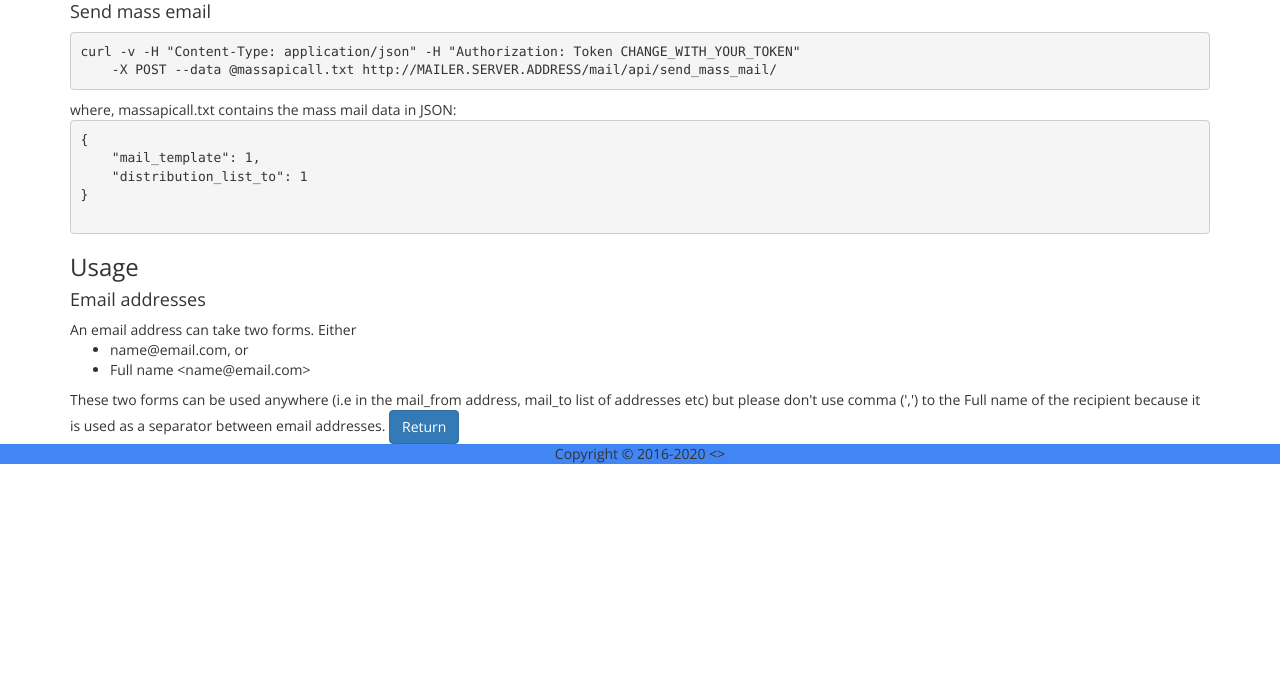
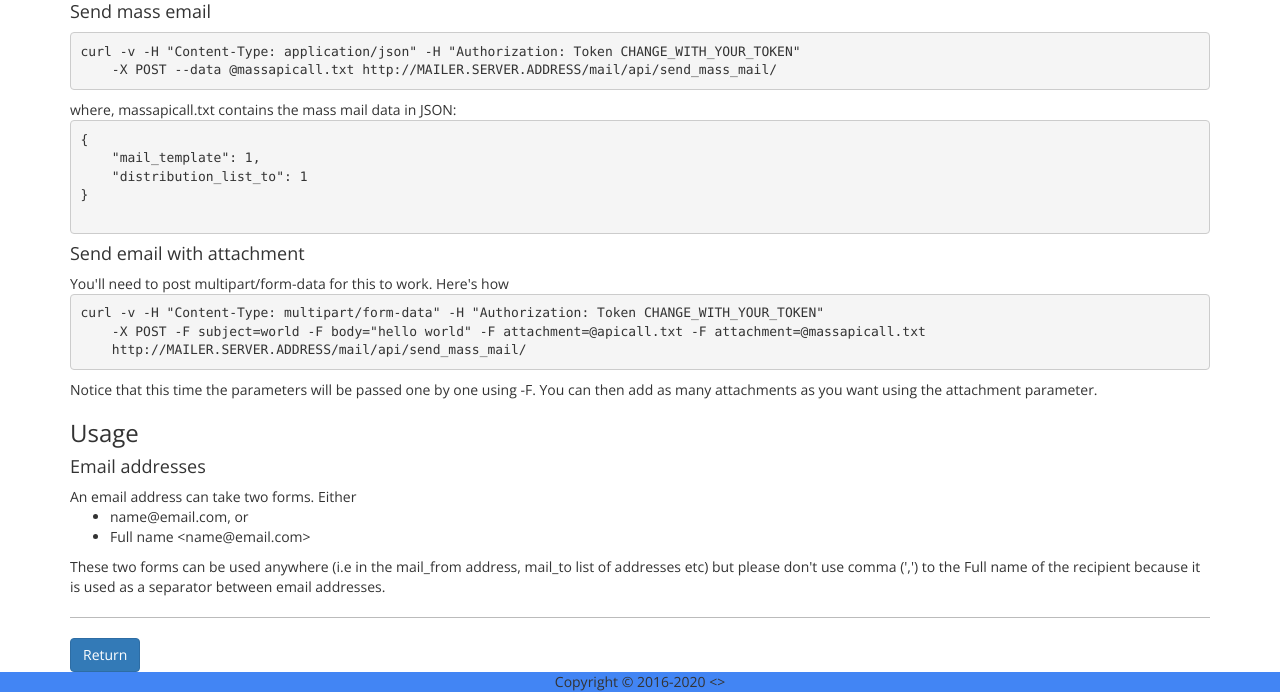
Before and after one commit to spapas/mailer_server, a Django app: page /help/ in a window 1280 px wide. Shown: the part 508-1200 px from the top of the page. Before the commit the page ends 972 px from the top, so only its background shows below. Run offline with Django 3.2, Linux system fonts and the light colour scheme; parts of the project's set-up code (start-up, migrations or seed data) failed here and were passed over; some libraries are stand-ins or nearby versions.

Commit message:
Improve docs

```diff
--- a/templates/help.html
+++ b/templates/help.html
@@ -35,6 +35,18 @@ where, massapicall.txt contains the mass mail data in JSON:
 </pre>
 
 
+<h4>Send email with attachment</h4>
+You'll need to post multipart/form-data for this to work. Here's how
+<pre>curl -v -H "Content-Type: multipart/form-data" -H "Authorization: Token CHANGE_WITH_YOUR_TOKEN"
+    -X POST -F subject=world -F body="hello world" -F attachment=@apicall.txt -F attachment=@massapicall.txt
+    http://MAILER.SERVER.ADDRESS/mail/api/send_mass_mail/</pre>
+
+Notice that this time the parameters will be passed one by one using -F. You can then add as many
+attachments as you want using the attachment parameter.
+
+</pre>
+
+
         <h3>Usage</h3>
         <h4>Email addresses</h4>
         An email address can take two forms. Either
@@ -47,8 +59,7 @@ where, massapicall.txt contains the mass mail data in JSON:
         These two forms can be used anywhere (i.e in the mail_from address, mail_to list of addresses etc) but
         please don't use comma (',') to the Full name of the recipient because it is used as a separator between
         email addresses.
-
-
+        <hr />
 
         <a href='{% url "home" %}' class='btn btn-primary' >Return</a>
     </div>
```
Also changed, not shown: README.md.
